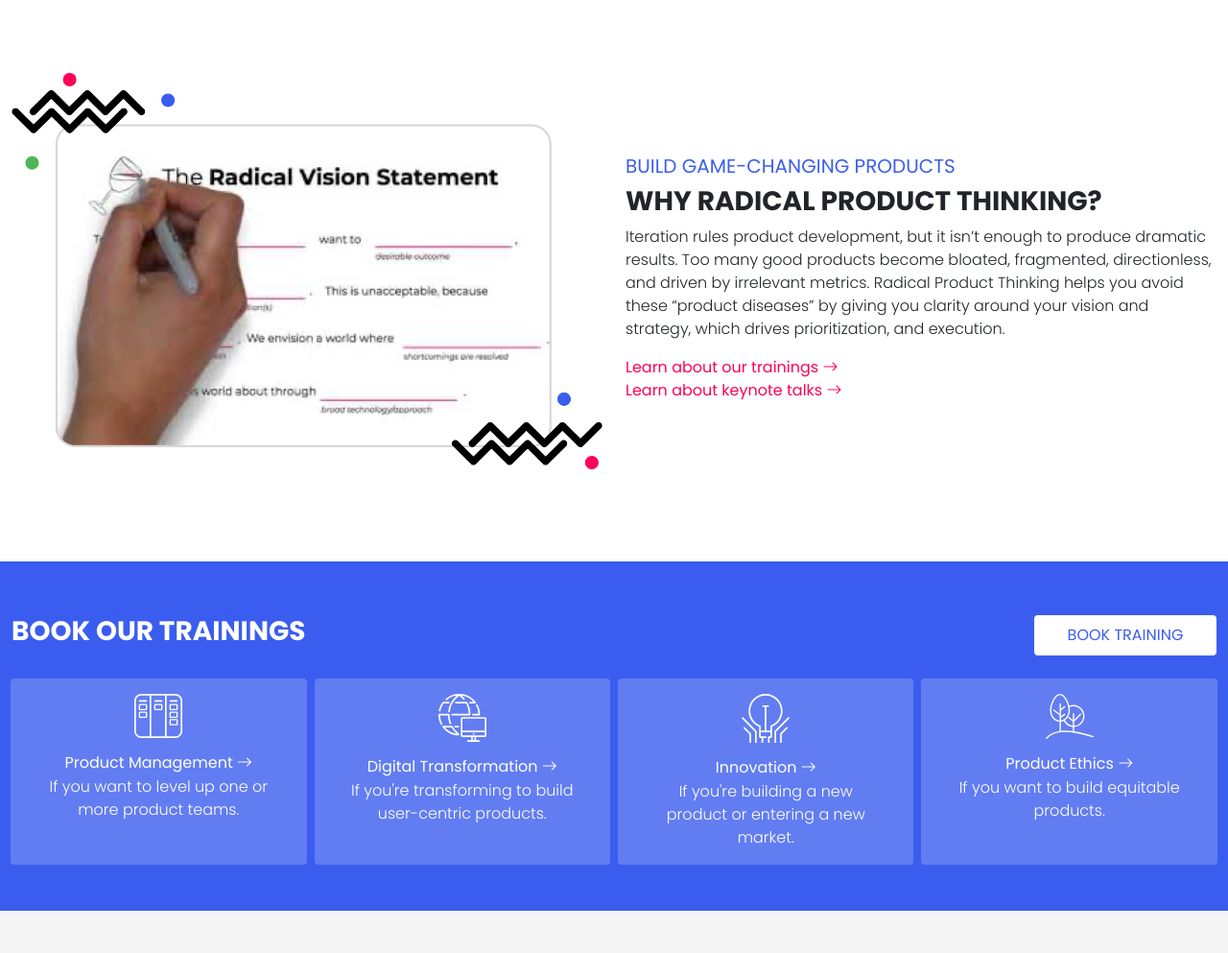
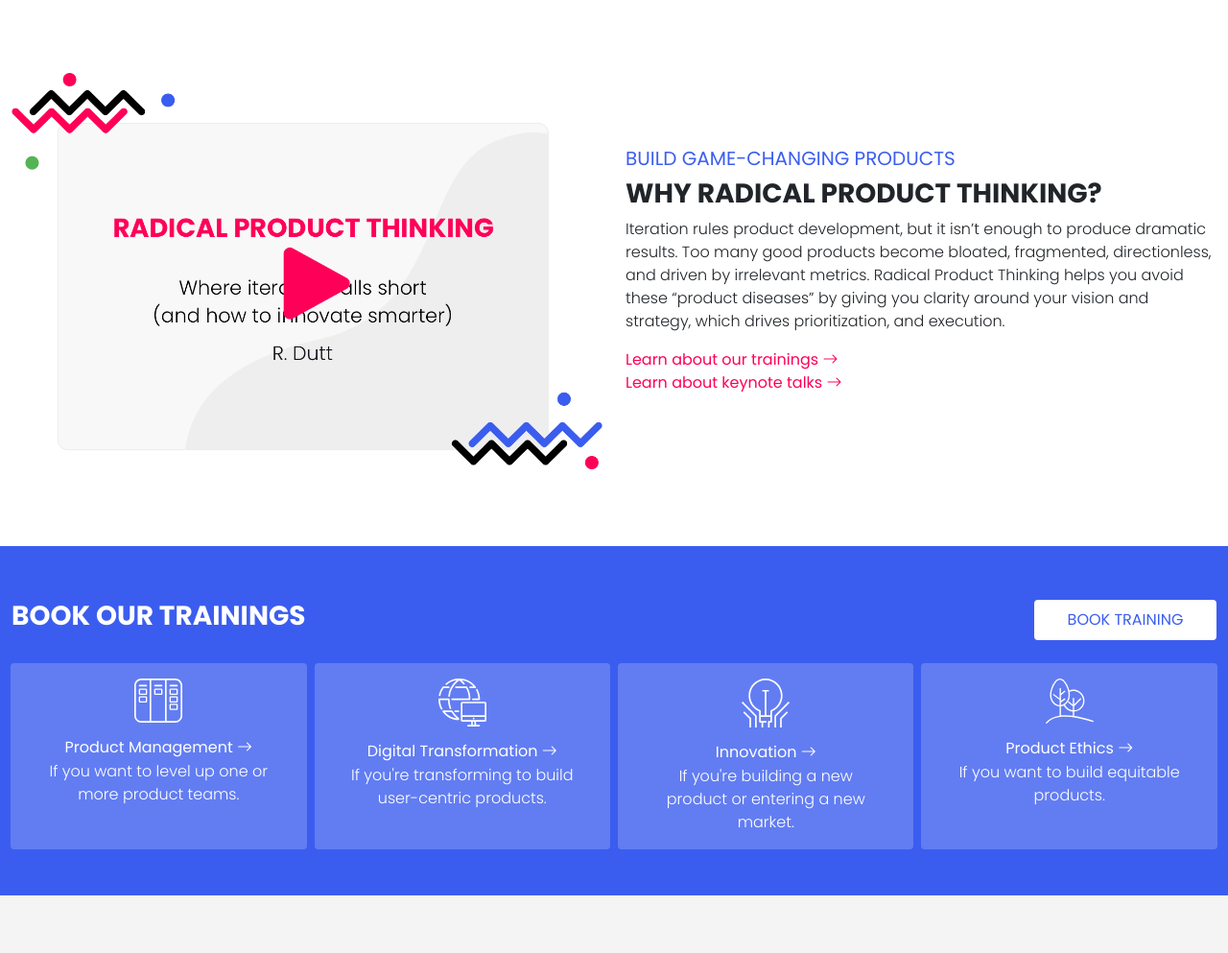
Before and after one commit to qq7te/radical-product, a Jekyll site: the page built from src/index.html, in a window 1280 px wide. Shown: the part 752-1745 px from the top of the page at 96% size. Built offline with Jekyll 4.4.1, drawn with Linux system fonts in a browser that asks for light colours; grey boxes are pictures that could not be loaded.

Commit message:
task: adding video modal to home page

```diff
--- a/src/index.html
+++ b/src/index.html
@@ -92,16 +92,21 @@
 <section class="section-padding">
     <div class="container-xxl">
         <div class="row text-center text-md-start">
-            <div class="col-12 col-md-6 mb-3">
-                <img src="/images/write-home.png" alt="" width="100%">
+
+            <div class="col-12 col-lg-6 position-relative">
+                <img src="/images/video-training-modal.png" alt="/images/video-training-modal.png" width="100%">
+                <button class="btn-play" id="botonTrainingModal" type="button" data-toggle="modal" data-target="#videoModal" data-theVideo="https://www.youtube.com/embed/6wWspnApNdU"">
+                    <img class="speaker-img" src="/images/session-icons-pink/play.png" alt="play" width="70px">
+                </button>
             </div>
             <div class="col-12 col-md-6 d-flex flex-column justify-content-center">
                 <h6 class="purple-text uppercase fs-5">{{page.aboutTagline}}</h6>
                 <h2 class="subtitle uppercase fs-3">{{page.aboutTitle}}</h2>
                 <p class="text light">{{page.aboutCopy}}</p>
                 <a class="link pink-text " href="{{page.aboutLink}}">{{page.aboutLinkCopy}} <i class="bi bi-arrow-right"></i></a>
-                <a class="link pink-text " href="{{page.aboutLink}}">Learn about keynote talks <i class="bi bi-arrow-right"></i></a>
+                <a class="link pink-text " href="/speaker">Learn about keynote talks <i class="bi bi-arrow-right"></i></a>
             </div>
+
         </div>
     </div>
 </section>
--- a/src/js/main.js
+++ b/src/js/main.js
@@ -58,6 +58,7 @@
 $(function(){
 
 	const $botonVentanaModal=$('#botonVentanaModal');
+	const $botonTrainingModal=$('#botonTrainingModal');
 	const $botonVentanaModal1=$('#video-1');
 	const $botonVentanaModal2=$('#video-2');
 	const $botonVentanaModal3=$('#video-3');
@@ -71,7 +72,9 @@
 	const $iframeVideo = $('#iframeVideo');
 
 
-
+	$botonTrainingModal.on('click',function(){
+		video($botonTrainingModal, $iframeVideo, $ventanaModal);
+	});
 	$botonVentanaModal.on('click',function(){
 		video($botonVentanaModal, $iframeVideo, $ventanaModal);
 	});
```
Also changed, not shown: other parts of src/index.html (+1 -1 lines), src/images/video-training-modal.png (added).
